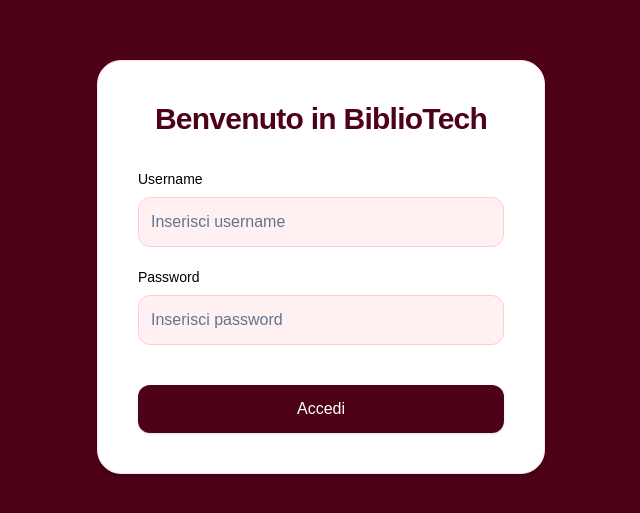
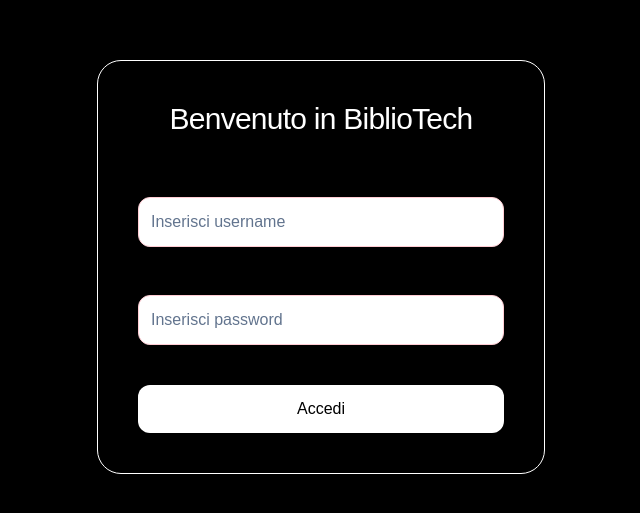
Before and after one commit to AxelDev404/Bibliotech, a Next.js app in the folder frontend/: page / in a window 1280 px wide. Shown: the part 133-646 px from the top of the page, without its empty margins (319-959 px from the left). Built offline with nearby package versions, Linux system fonts and the light colour scheme.

Commit message:
Gui changes

```diff
--- a/frontend/src/app/carica-libro/page.jsx
+++ b/frontend/src/app/carica-libro/page.jsx
@@ -16,7 +16,7 @@ export default function CaricaLibro(){
 
             <PrivateRoute>
 
-                <div className="flex min-h-screen bg-white text-black">
+                <div className="flex min-h-screen bg-black text-white">
 
                     <SideBar />
 
--- a/frontend/src/app/cerca-libro/page.jsx
+++ b/frontend/src/app/cerca-libro/page.jsx
@@ -14,7 +14,7 @@ export default function CercaLibro(){
 
             <PrivateRoute>
 
-                <div className="flex min-h-screen bg-white text-black">
+                <div className="flex min-h-screen bg-black text-white">
 
                     <SideBar />
 
--- a/frontend/src/app/dashboard/page.jsx
+++ b/frontend/src/app/dashboard/page.jsx
@@ -11,7 +11,7 @@ export default function DashBoard()
         <AppWrapper>
             <PrivateRoute>
 
-                <div className="flex min-h-screen bg-white text-black">
+                <div className="flex min-h-screen bg-black text-white">
 
                     <SideBar />
 
--- a/frontend/src/app/gestione-libri/page.jsx
+++ b/frontend/src/app/gestione-libri/page.jsx
@@ -14,7 +14,7 @@ export default function GestioneLibri(){
 
             <PrivateRoute>
 
-                <div className="flex min-h-screen bg-white text-black">
+                <div className="flex min-h-screen bg-black text-white">
 
                     <SideBar />
 
--- a/frontend/src/app/page.jsx
+++ b/frontend/src/app/page.jsx
@@ -40,14 +40,14 @@ export default function Home() {
   };
 
   return (
-    <div className="flex justify-center items-center min-h-screen bg-rose-950">
+    <div className="flex justify-center items-center min-h-screen bg-black">
 
       <Toaster position="bottom-right" reverseOrder={false} />
 
-      <div className="w-full max-w-md bg-white border border-rose-100 rounded-3xl shadow-md p-10 flex flex-col items-center transition-all duration-300 hover:shadow-lg">
+      <div className="w-full max-w-md bg-black border-white  border rounded-3xl shadow-md p-10 flex flex-col items-center transition-all duration-300 hover:shadow-lg">
 
-        <h1 className="text-3xl font-semibold mb-8 text-rose-950 tracking-tight">
-          Benvenuto in <span className="font-bold">BiblioTech</span>
+        <h1 className="text-3xl font-extralight mb-8 text-white tracking-tight">
+          Benvenuto in <span className="font-extralight">BiblioTech</span>
         </h1>
 
         <form onSubmit={HandleLogIn} className="flex flex-col w-full gap-5">
@@ -58,7 +58,7 @@ export default function Home() {
               Username
             </label>
 
-            <input  name="username"  value={formData.username} onChange={HandleChange}  type="text"placeholder="Inserisci username" className="p-3 w-full rounded-xl bg-rose-50 text-black placeholder-slate-500 border border-rose-200 focus:outline-none focus:ring-2 focus:ring-rose-400 focus:bg-white transition-all duration-200" />
+            <input  name="username"  value={formData.username} onChange={HandleChange}  type="text"placeholder="Inserisci username" className="p-3 w-full rounded-xl bg-white text-black placeholder-slate-500 border border-rose-200 focus:outline-none focus:ring-1 focus:ring-white focus:bg-white transition-all duration-200" />
 
           </div>
 
@@ -68,11 +68,11 @@ export default function Home() {
               Password
             </label>
 
-            <input name="password" value={formData.password} onChange={HandleChange}  type="password" placeholder="Inserisci password" className="p-3 w-full rounded-xl bg-rose-50 text-black placeholder-slate-500  border border-rose-200 focus:outline-none focus:ring-2 focus:ring-rose-400 focus:bg-white transition-all duration-200"/>
+            <input name="password" value={formData.password} onChange={HandleChange}  type="password" placeholder="Inserisci password" className="p-3 w-full rounded-xl bg-white text-black placeholder-slate-500 border border-rose-200 focus:outline-none focus:ring-1 focus:ring-white focus:bg-white transition-all duration-200"/>
 
           </div>
 
-          <button  type="submit"  className="mt-5 py-3 w-full bg-rose-950 text-white font-medium rounded-xl hover:bg-rose-900 active:scale-[0.98] transition-all duration-200 shadow-sm">
+          <button  type="submit"  className="mt-5 py-3 w-full bg-white text-black font-medium rounded-xl hover:bg-slate-600 active:scale-[0.98] transition-all duration-200 shadow-sm">
             Accedi
           </button>
 
--- a/frontend/src/components/AppWrapper.jsx
+++ b/frontend/src/components/AppWrapper.jsx
@@ -25,7 +25,7 @@ export default function AppWrapper({ children }) {
 
   }, [dispatch, router]);
 
-  if (!ready) return <div className="flex justify-center items-center min-h-screen bg-rose-900"><div className="animate-spin rounded-full h-12 w-12 border-t-2 border-b-2 border-rose-700"></div></div>;
+  if (!ready) return <div className="flex justify-center items-center min-h-screen bg-black"><div className="animate-spin rounded-full h-12 w-12 border-t-2 border-b-2 border-white"></div></div>;
 
   return children;
 }
--- a/frontend/src/components/Banner.jsx
+++ b/frontend/src/components/Banner.jsx
@@ -31,25 +31,25 @@ export default function Banner(){
 
     return(
 
-        <div className="w-full h-20 bg-rose-950 border-b border-rose-950 shadow-md fixed">
+        <div className="w-full h-20 bg-black border-white border  fixed">
 
             <div className="max-w-screen mx-auto px-6 h-full flex items-center justify-between">
 
                 <div className="flex items-center space-x-8">
 
-                    <p className="text-sm text-slate-400 flex items-center gap-1">
+                    <p className="text-sm text-white flex items-center gap-1">
                         <PersonIcon sx={{ fontSize: 25 , color : 'white'}} />
                         <span className="font-semibold text-white tracking-wide">: </span>
                         <span>{user.username}</span>
                     </p>
 
 
-                    <p className="text-sm text-slate-400">
+                    <p className="text-sm text-white">
                         <span className="font-semibold text-white tracking-wide ">Nome:</span>
                         <span className="ml-1">{user.nome}</span>
                     </p>
 
-                    <p className="text-sm text-slate-400">
+                    <p className="text-sm text-white">
                         <span className="font-semibold text-white tracking-wide ">Cognome:</span>
                         <span className="ml-1">{user.cognome}</span>
                     </p>
```
Also changed, not shown: frontend/package.json (+6 -5 lines), frontend/src/components/SideBar.jsx (+7 -7 lines), 1 other file (tests, documents, lock files or other folders).
